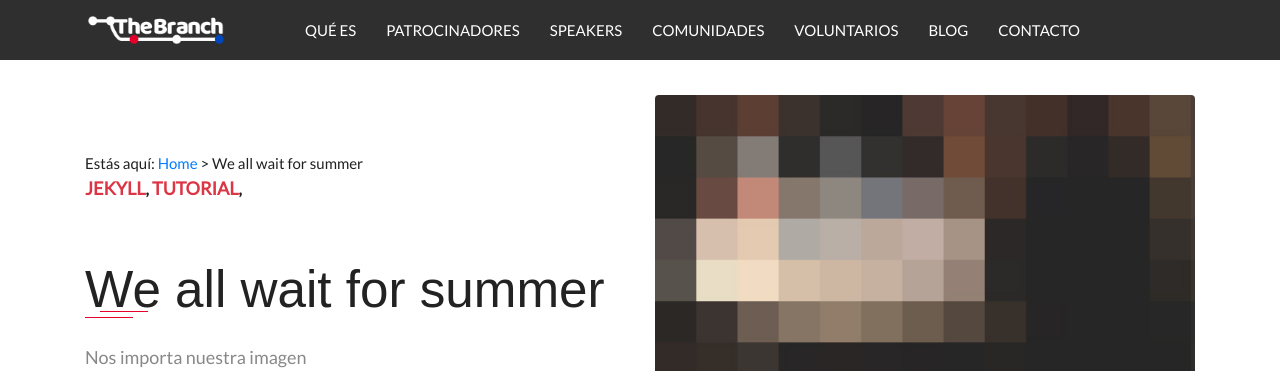
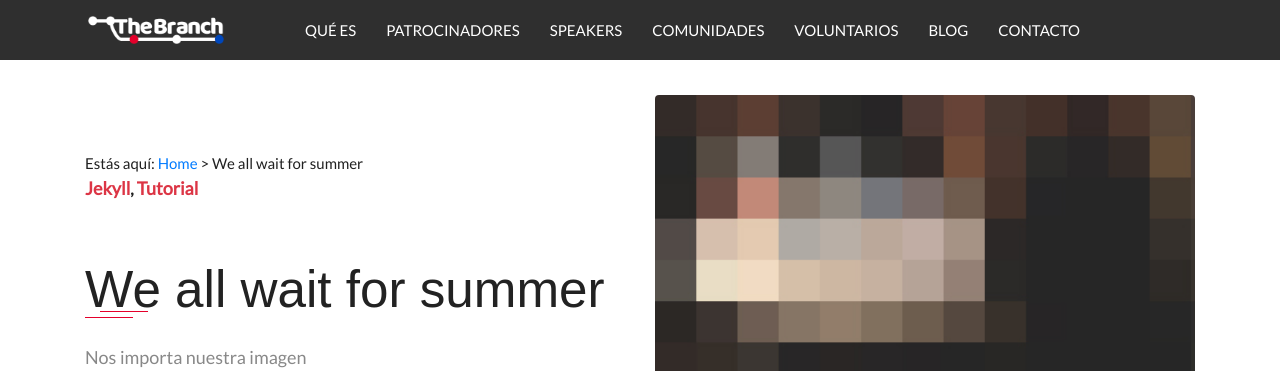
Before and after one commit to marvlm/thebranchconf, a Jekyll site: the page built from _posts/2019-01-28-we-all-wait-for-summer.md, in a window 1280 px wide. Shown: the top 371 px of the page. Built offline with Jekyll 4.4.1, drawn with Linux system fonts in a browser that asks for light colours; nearby versions of some CDN libraries; some web fonts are replaced; comment, search, counter and statistics services are not loaded.

Commit message:
Changed category text to capitalized, added condition to not add a coma when is the last category

```diff
--- a/_layouts/post.html
+++ b/_layouts/post.html
@@ -17,7 +17,7 @@ layout: default
 							{% for category in page.categories %}
 							<a class="sscroll text-danger"
 								href="{{site.baseurl}}/blog/categorias.html#{{ category | downcase }}">{{ category | downcase }}</a><span
-								class="sep">, </span>
+								class="sep">{% if forloop.last == false %},{% endif %}</span>
 							{% endfor %}
 						</span>
 					</p>
--- a/assets/css/main.css
+++ b/assets/css/main.css
@@ -1952,6 +1952,7 @@ article h1,article h2,article h3,article h4,article h5,article h6,article .h1,ar
 .text-danger {
   margin-top: 20px;
   font-size: 18px;
+  text-transform: capitalize;
 }
 
 .form-control {
```
